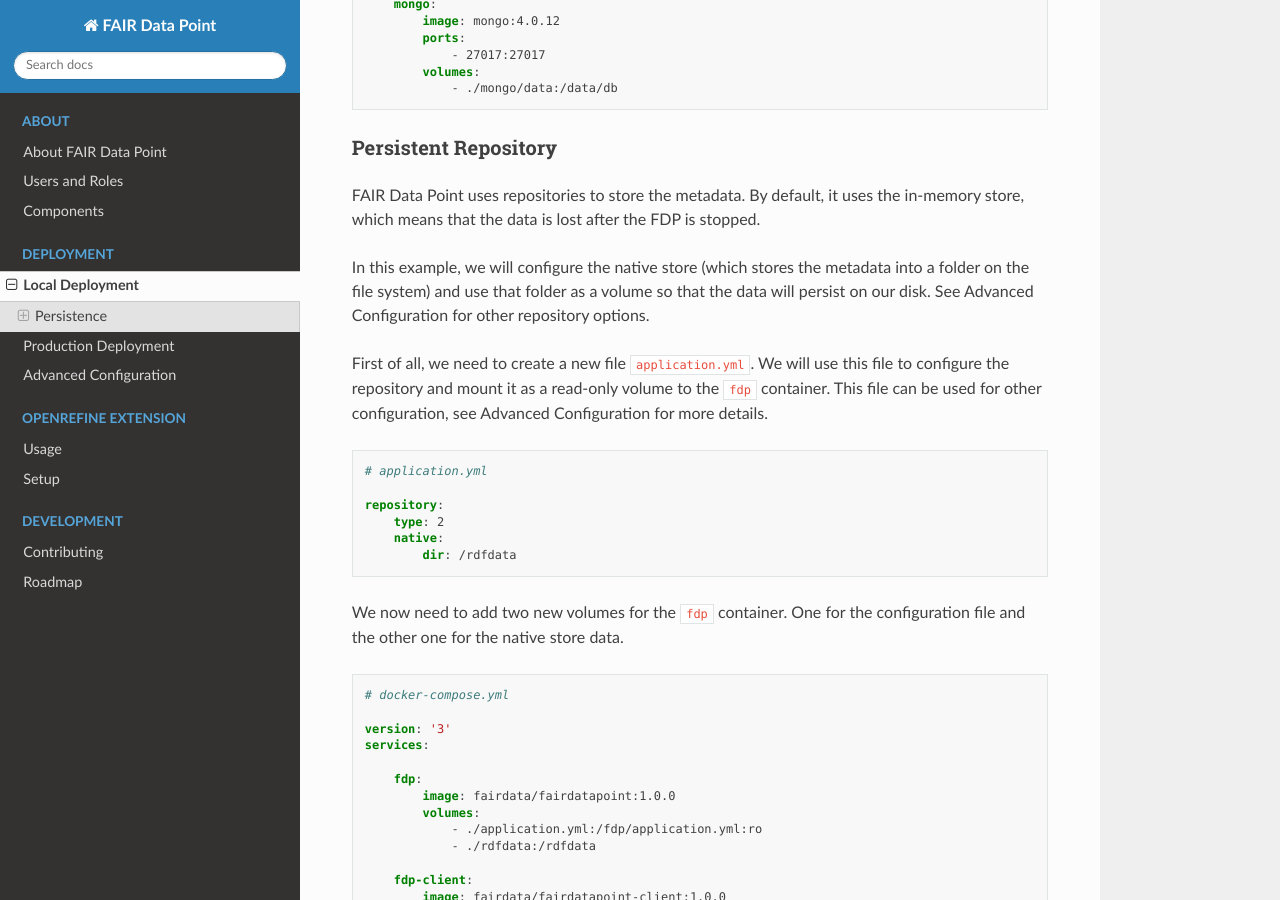
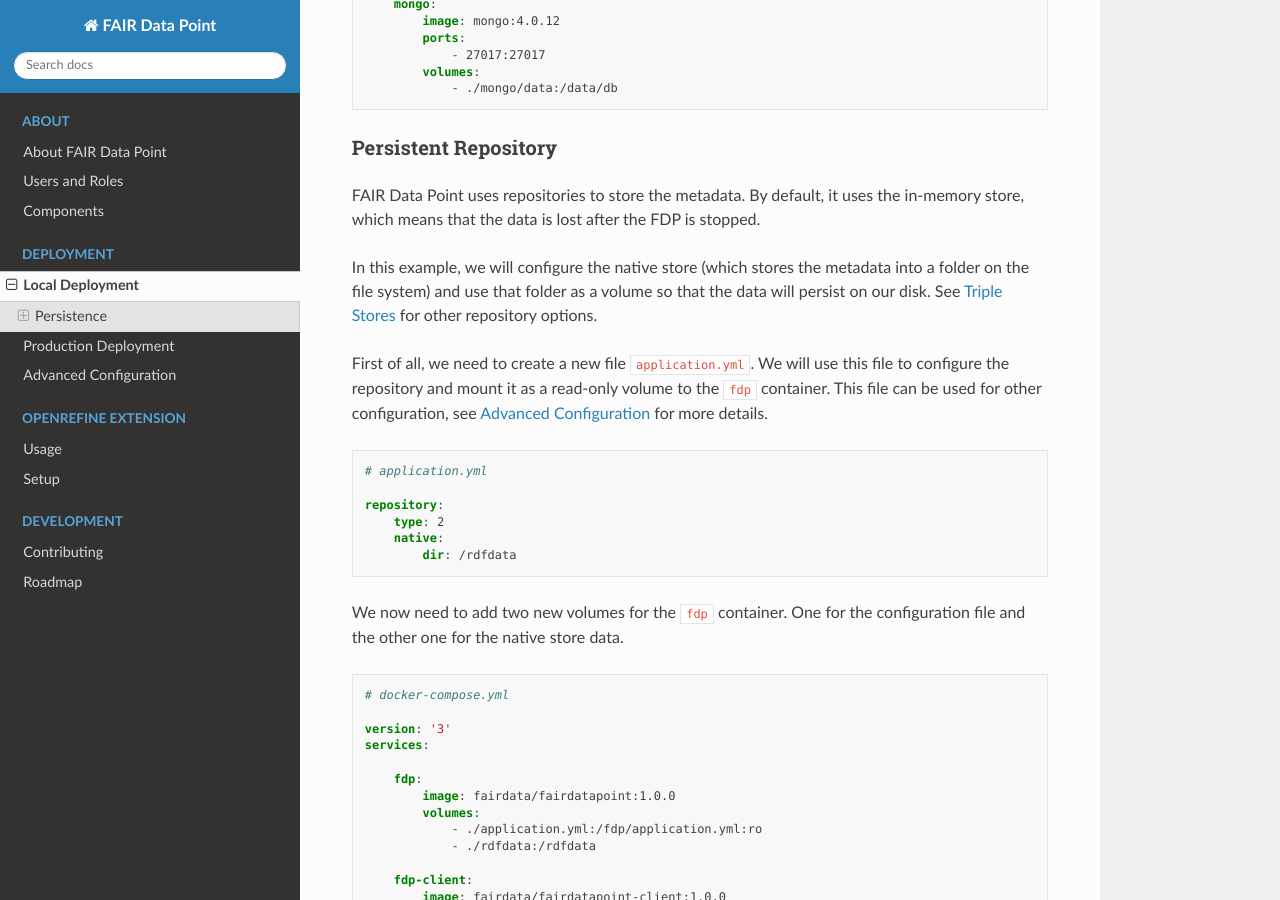
Before and after one commit to FAIRDataTeam/FAIRDataPoint-Docs, a Sphinx documentation site: the page built from docs/deployment/local-deployment.rst, in a window 1280 px wide and 900 px high, scrolled down 1722 px. Built offline with Sphinx 7.4.7 and the Read the Docs theme 2.0.0, drawn with Linux system fonts in a browser that asks for light colours; some of the changed text lies outside the part shown.

Commit message:
Add links

```diff
--- a/docs/about/users-and-roles.rst
+++ b/docs/about/users-and-roles.rst
@@ -1,3 +1,5 @@
+.. _users-and-roles:
+
 ***************
 Users and Roles
 ***************
--- a/docs/deployment/advanced-configuration.rst
+++ b/docs/deployment/advanced-configuration.rst
@@ -1,6 +1,10 @@
+.. _advanced-configuration:
+
 **********************
 Advanced Configuration
 **********************
+
+.. _triple-stores:
 
 Triple Stores
 =============
--- a/docs/deployment/local-deployment.rst
+++ b/docs/deployment/local-deployment.rst
@@ -30,7 +30,7 @@
 Then you can run it using ``docker-compose up -d``. It might take a while to start. You can run ``docker-compose logs -f`` to follow the output log. Once you see a message, that the application started, the FAIR Data Point should be working, and you can open http://localhost.
 
 
-There are two default user accounts. See the Users and Roles section to read more about users and roles. The default accounts are
+There are two default user accounts. See the :ref:`Users and Roles <users-and-roles>` section to read more about users and roles. The default accounts are
 
 +-----------------------------+-------+----------+
 | User name                   | Role  | Password |
@@ -90,9 +90,9 @@
 
 FAIR Data Point uses repositories to store the metadata. By default, it uses the in-memory store, which means that the data is lost after the FDP is stopped.
 
-In this example, we will configure the native store (which stores the metadata into a folder on the file system) and use that folder as a volume so that the data will persist on our disk. See Advanced Configuration for other repository options.
+In this example, we will configure the native store (which stores the metadata into a folder on the file system) and use that folder as a volume so that the data will persist on our disk. See :ref:`Triple Stores <triple-stores>` for other repository options.
 
-First of all, we need to create a new file ``application.yml``. We will use this file to configure the repository and mount it as a read-only volume to the ``fdp`` container. This file can be used for other configuration, see Advanced Configuration for more details.
+First of all, we need to create a new file ``application.yml``. We will use this file to configure the repository and mount it as a read-only volume to the ``fdp`` container. This file can be used for other configuration, see :ref:`Advanced Configuration <advanced-configuration>` for more details.
 
 
 .. code :: yaml
```
Also changed, not shown: other parts of docs/deployment/local-deployment.rst (+1 -1 lines), docs/about/components.rst (+6 -4 lines), docs/deployment/production-deployment.rst (+8 -1 lines).
